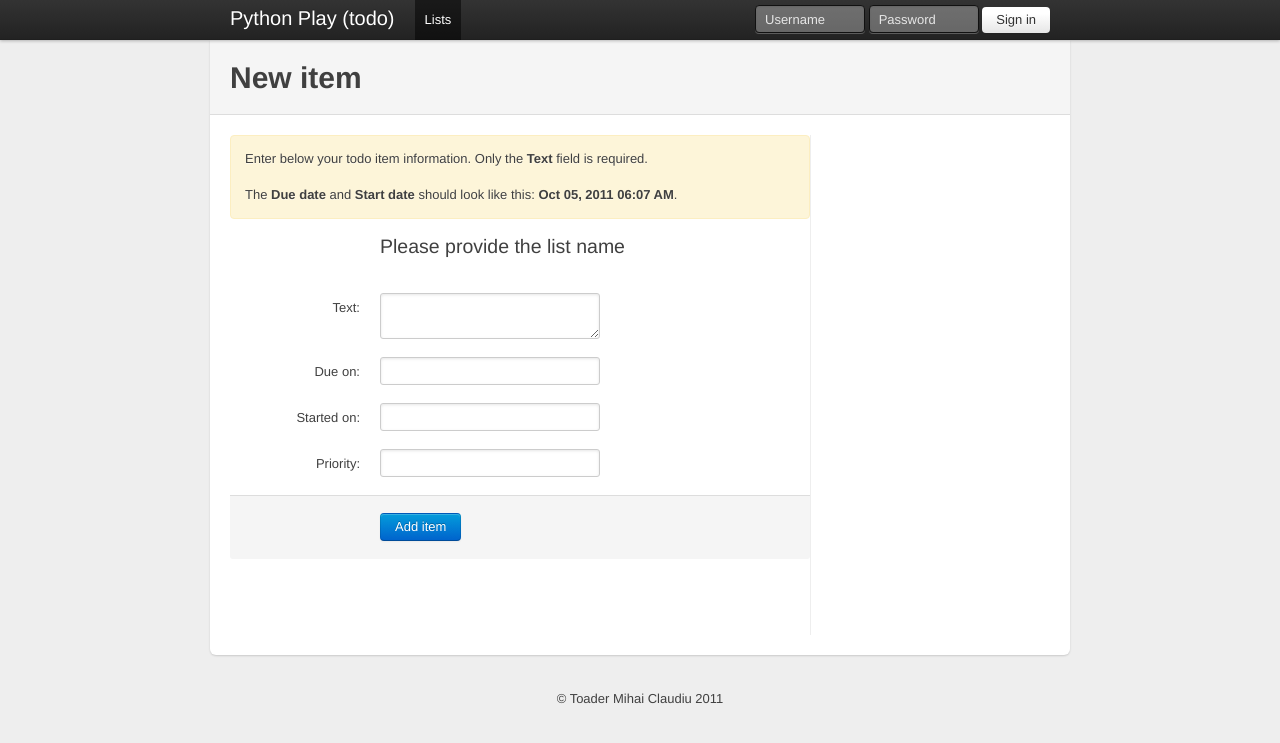
After one commit to mtoader/python-play, a Django app: template todo/templates/todo/item_new.html in a window 1280 px wide. The commit adds this page. Shown: the top 743 px of the page. Run offline with Django 3.2, Linux system fonts and the light colour scheme; the template is opened without the code that fills it, so the values that code supplies are empty, except form fields; tables that the repository leaves empty hold one stand-in row (values such as "Sample post"); form fields are guessed from the names that the template uses; some libraries are stand-ins or nearby versions.

Commit message:
Implemented add new item

```diff
--- /dev/null
+++ b/todo/templates/todo/item_new.html
@@ -0,0 +1,60 @@
+{% extends 'layout/base.html' %}
+
+{% block header %}
+    <h1>New item</h1>
+{% endblock %}
+
+{% block main_content %}
+
+    <div class="alert-message block-message warning">
+        <p>Enter below your todo item information. Only the <strong>Text</strong> field is required.</p>
+        <br/>
+        <p>The <strong>Due date</strong> and <strong>Start date</strong> should look like this: <strong>Oct 05, 2011 06:07 AM</strong>.</p>
+    </div>
+    {% if form.errors %}
+        <div class="alert-message error"><p>Invalid parameters.</p></div>
+    {% endif %}
+
+    <form method="post">
+
+        <fieldset>
+            <legend>Please provide the list name</legend>
+        </fieldset>
+        <div class="clearfix">
+            <label for="text">{{ form.text.label }}:</label>
+
+            <div class="input">
+                {{ form.text }}
+            </div>
+        </div>
+        <div class="clearfix">
+            <label for="due_on">{{ form.due_on.label }}:</label>
+
+            <div class="input">
+                {{ form.due_on }}
+            </div>
+        </div>
+        <div class="clearfix">
+            <label for="started_on">{{ form.started_on.label }}:</label>
+
+            <div class="input">
+                {{ form.started_on }}
+            </div>
+        </div>
+        <div class="clearfix">
+            <label for="priority">{{ form.priority.label }}:</label>
+
+            <div class="input">
+                {{ form.priority }}
+            </div>
+        </div>
+        <div class="actions"><input type="submit" value="Add item" class="btn primary"/></div>
+        {% csrf_token %}
+    </form>
+
+{% endblock %}
+
+{% block secondary_content %}
+
+
+{% endblock %}
--- a/todo/templates/todo/list.html
+++ b/todo/templates/todo/list.html
@@ -63,10 +63,8 @@
     <p>Enjoy it while it lasts!</p>
     {% endif %}
 
-    <form method="post" class="form-stacked" action="/lists/{{ list.id }}/items/new">
+    <form method="get" class="form-stacked" action="/lists/{{ list.id }}/items/new">
         <div class="actions">
-            <input type="hidden" value="{{ list.id }}" name="id"/>
-            {% csrf_token %}
             <button type="submit" class="btn info">Add Item</button>
         </div>
     </form>
--- a/todo/urls.py
+++ b/todo/urls.py
@@ -14,6 +14,7 @@ urlpatterns = patterns('',
     url(r'^accounts/logout/?$', 'django.contrib.auth.views.logout'),
     url(r'^lists/?$', 'todo.views.lists'),
     url(r'^lists/new?$', 'todo.views.list_new'),
+    url(r'^lists/(?P<list_id>\d+)/items/new$', 'todo.views.item_new'),
     url(r'^lists/(?P<list_id>\d+)/?$', 'todo.views.list'),
     url(r'^lists/delete', 'todo.views.list_delete'),
     url(r'^lists/rename', 'todo.views.list_rename'),
```
Also changed, not shown: todo/forms.py (+25 -0 lines), todo/views.py (+61 -24 lines).
